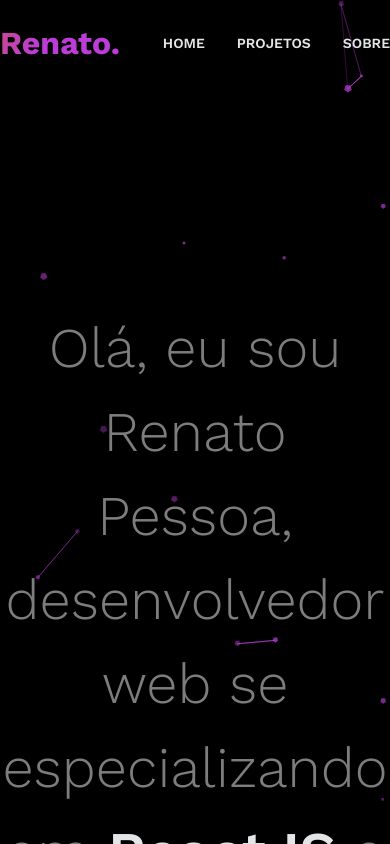
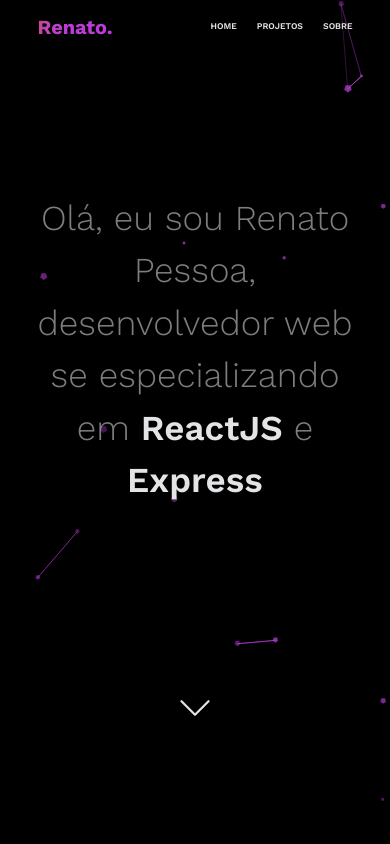
Before and after one commit to renatopnasc/personal-website, a React (Vite) app: page / in a window 390 px wide. Built offline with nearby package versions, Linux system fonts and the light colour scheme.

Commit message:
responsive

```diff
--- a/index.html
+++ b/index.html
@@ -10,7 +10,7 @@
       name="description"
       content="Olá, meu nome é Renato Pessoa e aqui você poderá saber um pouco mais sobre mim."
     />
-    <link rel="shortcut icon" href="./src/assets/images/favicon.ico" />
+    <link rel="icon" href="public/favicon.ico" />
     <title>Renato Pessoa</title>
 
     <link
--- a/src/components/Card/styles.js
+++ b/src/components/Card/styles.js
@@ -1,15 +1,16 @@
 import styled from "styled-components";
+import { DEVICE_BREAKPONTS } from "../../styles/devicesBreakpoint";
 
 export const Container = styled.div`
   width: 100%;
 
   display: grid;
   grid-template-columns: 1fr 1fr;
-  gap: 3.2rem;
+  gap: 2rem;
 
   > img {
     width: 100%;
-    height: 49rem;
+    height: 30.625rem;
 
     object-fit: cover;
 
@@ -23,17 +24,17 @@ export const Container = styled.div`
     flex-direction: column;
     align-items: flex-start;
     justify-content: flex-end;
-    gap: 1.6rem;
+    gap: 1rem;
 
     h1 {
-      font-size: 1.6rem;
+      font-size: 1rem;
       font-weight: 600;
       text-transform: uppercase;
       line-height: 150%;
     }
 
     .projectDescription {
-      font-size: 3.2rem;
+      font-size: 2rem;
       font-weight: 300;
       color: ${({ theme }) => theme.COLORS.NEUTRAL_2};
       line-height: 150%;
@@ -45,9 +46,39 @@ export const Container = styled.div`
     }
 
     p {
-      font-size: 1.8rem;
+      font-size: 1.125rem;
       font-weight: 300;
       color: ${({ theme }) => theme.COLORS.NEUTRAL_2};
+    }
+  }
+
+  @media (max-width: ${DEVICE_BREAKPONTS.SM}) {
+    & {
+      display: block;
+      position: relative;
+
+      img {
+        filter: brightness(0.3);
+
+        &:hover {
+          filter: brightness(1);
+        }
+      }
+
+      div {
+        position: absolute;
+        bottom: 0;
+        padding-inline: 1rem;
+
+        h1 {
+          font-size: 1.5rem;
+        }
+
+        .projectDescription {
+          font-size: 1.5rem;
+          color: ${({ theme }) => theme.COLORS.NEUTRAL_1};
+        }
+      }
     }
   }
 `;
@@ -58,7 +89,7 @@ export const Button = styled.a`
   border-radius: 10rem;
 
   color: ${({ theme }) => theme.COLORS.NEUTRAL_1};
-  font-size: 1.6rem;
+  font-size: 1rem;
   line-height: 150%;
   font-weight: 400;
   text-transform: uppercase;
@@ -66,7 +97,7 @@ export const Button = styled.a`
 
   cursor: pointer;
 
-  padding: 0.8rem 1.6rem;
+  padding: 0.5rem 1rem;
 
   &:hover {
     transition: all 3000ms ease-in-out;
--- a/src/components/Header/styles.js
+++ b/src/components/Header/styles.js
@@ -7,12 +7,12 @@ export const Container = styled.header`
   align-items: center;
   justify-content: space-between;
 
-  padding-block: 2.4rem;
+  padding-block: 1.5rem;
 
   grid-area: header;
 
   > h1 {
-    font-size: 3.2rem;
+    font-size: 2rem;
 
     background: ${({ theme }) => theme.COLORS.PRIMARY};
     -webkit-background-clip: text;
@@ -23,7 +23,7 @@ export const Container = styled.header`
   > nav ul {
     display: flex;
     align-items: center;
-    gap: 3.2rem;
+    gap: 2rem;
 
     list-style: none;
 
@@ -31,7 +31,7 @@ export const Container = styled.header`
       text-decoration: none;
       color: ${({ theme }) => theme.COLORS.NEUTRAL_1};
       font-weight: 600;
-      font-size: 1.4rem;
+      font-size: 0.875rem;
       line-height: 150%;
 
       transition: all 100ms ease-in;
--- a/src/pages/Home/styles.js
+++ b/src/pages/Home/styles.js
@@ -1,9 +1,12 @@
 import styled from "styled-components";
+import { DEVICE_BREAKPONTS } from "../../styles/devicesBreakpoint";
 
 export const Container = styled.div`
-  max-width: 112rem;
+  max-width: 70rem;
   height: 100vh;
   margin: 0 auto;
+
+  padding-inline: 3.75rem;
 
   display: grid;
   grid-template-rows: auto 1fr;
@@ -23,21 +26,21 @@ export const Container = styled.div`
 
     .description {
       width: 100%;
-      height: 70rem;
+      height: 43.75rem;
 
       display: flex;
       flex-direction: column;
       align-items: center;
       justify-content: space-between;
 
-      padding-top: 22rem;
-      padding-bottom: 4.2rem;
+      padding-top: 13.75rem;
+      padding-bottom: 2.625rem;
 
-      margin-bottom: 10rem;
+      margin-bottom: 6.25rem;
 
       h2 {
-        max-width: 100rem;
-        font-size: 5.6rem;
+        max-width: 62.5rem;
+        font-size: 3.5rem;
         font-weight: 300;
         color: ${({ theme }) => theme.COLORS.NEUTRAL_2};
         line-height: 150%;
@@ -59,21 +62,28 @@ export const Container = styled.div`
           opacity: 0.8;
         }
       }
+
+      @media (max-width: ${DEVICE_BREAKPONTS.SM}) {
+        & {
+          height: 70rem;
+          margin-bottom: 9rem;
+        }
+      }
     }
 
     .techsContainer {
       width: 100%;
 
-      padding-top: 10rem;
-      padding-bottom: 13rem;
+      padding-top: 6.25rem;
+      padding-bottom: 8.125rem;
 
       display: flex;
       flex-direction: column;
-      gap: 8rem;
+      gap: 5rem;
 
       h2 {
-        max-width: 52rem;
-        font-size: 4rem;
+        max-width: 32.5rem;
+        font-size: 2.5rem;
         font-weight: 300;
         line-height: 150%;
         color: ${({ theme }) => theme.COLORS.NEUTRAL_2};
@@ -148,16 +158,16 @@ export const Container = styled.div`
 
     .projectsContainer {
       width: 100%;
-      padding-top: 8rem;
-      padding-bottom: 12rem;
+      padding-top: 5rem;
+      padding-bottom: 7.5rem;
 
       display: flex;
       flex-direction: column;
-      gap: 9.7rem;
+      gap: 6.25rem;
 
       > h2 {
         font-weight: 300;
-        font-size: 4rem;
+        font-size: 2.5rem;
         line-height: 150%;
         color: ${({ theme }) => theme.COLORS.NEUTRAL_2};
 
@@ -170,13 +180,13 @@ export const Container = styled.div`
       .projects {
         display: flex;
         flex-direction: column;
-        gap: 9.7rem;
+        gap: 6.25rem;
       }
     }
 
     .aboutContainer {
       width: 100%;
-      padding-block: 7.4rem;
+      padding-block: 4.625rem;
 
       display: flex;
       align-items: center;
@@ -184,20 +194,20 @@ export const Container = styled.div`
 
       > div {
         h2 {
-          font-size: 2.4rem;
+          font-size: 1.5rem;
           font-weight: 600;
           line-height: 150%;
           color: ${({ theme }) => theme.COLORS.NEUTRAL_1};
           text-transform: uppercase;
 
-          margin-bottom: 1.6rem;
+          margin-bottom: 1rem;
         }
 
         p {
           font-weight: 300;
-          font-size: 3.2rem;
+          font-size: 2rem;
           line-height: 150%;
-          max-width: 59.6rem;
+          max-width: 37.25rem;
           color: ${({ theme }) => theme.COLORS.NEUTRAL_2};
 
           span {
@@ -208,20 +218,30 @@ export const Container = styled.div`
       }
 
       > img {
-        max-width: 28.2rem;
+        max-width: 17.625rem;
         object-fit: cover;
-        border-radius: 1.6rem;
+        border-radius: 1rem;
+      }
+
+      @media (max-width: ${DEVICE_BREAKPONTS.SM}) {
+        flex-direction: column-reverse;
+        gap: 2rem;
+
+        div {
+          text-align: center;
+          margin-top: ;
+        }
       }
     }
 
     .getInTouchContainer {
       width: 100%;
 
-      padding-top: 8rem;
-      padding-bottom: 4rem;
+      padding-top: 5rem;
+      padding-bottom: 2.5rem;
 
       > div {
-        max-width: 59.2rem;
+        max-width: 37rem;
 
         margin: 0 auto;
 
@@ -230,7 +250,7 @@ export const Container = styled.div`
         align-items: center;
 
         h2 {
-          font-size: 5.6rem;
+          font-size: 3.5rem;
           font-weight: 300;
           color: ${({ theme }) => theme.COLORS.NEUTRAL_2};
           line-height: 150%;
@@ -243,7 +263,7 @@ export const Container = styled.div`
         }
 
         p {
-          font-size: 1.8rem;
+          font-size: 1.125rem;
           font-weight: 300;
           color: ${({ theme }) => theme.COLORS.NEUTRAL_2};
         }
@@ -252,10 +272,10 @@ export const Container = styled.div`
           background: transparent;
           border: 1px solid ${({ theme }) => theme.COLORS.NEUTRAL_2};
           color: ${({ theme }) => theme.COLORS.NEUTRAL_1};
-          font-size: 2.4rem;
-          margin-top: 3.2rem;
-          padding: 0.8rem 1.6rem;
-          border-radius: 2.4rem;
+          font-size: 1.5rem;
+          margin-top: 2rem;
+          padding: 0.5rem 1rem;
+          border-radius: 1.5rem;
 
           cursor: pointer;
 
@@ -272,9 +292,9 @@ export const Container = styled.div`
           display: flex;
           justify-content: center;
           align-items: center;
-          gap: 5.6rem;
+          gap: 3.5rem;
 
-          margin-top: 6rem;
+          margin-top: 3.75rem;
 
           a {
             color: ${({ theme }) => theme.COLORS.NEUTRAL_2};
--- /dev/null
+++ b/src/styles/devicesBreakpoint.js
@@ -0,0 +1,7 @@
+export const DEVICE_BREAKPONTS = {
+  XS: "375px",
+  SM: "425px",
+  MD: "768px",
+  LG: "1024px",
+  XL: "1280px",
+};
--- a/src/styles/global.js
+++ b/src/styles/global.js
@@ -1,4 +1,5 @@
 import { createGlobalStyle } from "styled-components";
+import { DEVICE_BREAKPONTS } from "./devicesBreakpoint";
 
 export default createGlobalStyle`
   * {
@@ -10,16 +11,12 @@ export default createGlobalStyle`
     scroll-behavior: smooth;
   }
 
-  :root {
-    font-size: 62.5%;
-  }
-
   *::selection {
     background: #bb3cd8;
   }
 
   body, button, input-security, textarea {
-    font-size: 1.6rem;
+    font-size: 1rem;
     font-family: 'Work Sans', sans-serif;
 
     outline: none;
@@ -30,10 +27,16 @@ export default createGlobalStyle`
     color: ${({ theme }) => theme.COLORS.NEUTRAL_1};
   }
 
-  h1, h2, h3, h4, h5, h6, a, p {
-    /* background: ${({ theme }) => theme.COLORS.PRIMARY};
-    -webkit-background-clip: text;
-    background-clip: text;
-    color: transparent; */
+  @media (max-width: ${DEVICE_BREAKPONTS.MD}) {
+    :root {
+      font-size: 87.5%;
+    }
   }
+
+  @media (max-width: ${DEVICE_BREAKPONTS.SM}) {
+    :root {
+      font-size: 62.5%;
+    }
+  }
+
 `;
```
Also changed, not shown: 1 other file (tests, documents, lock files or other folders).
